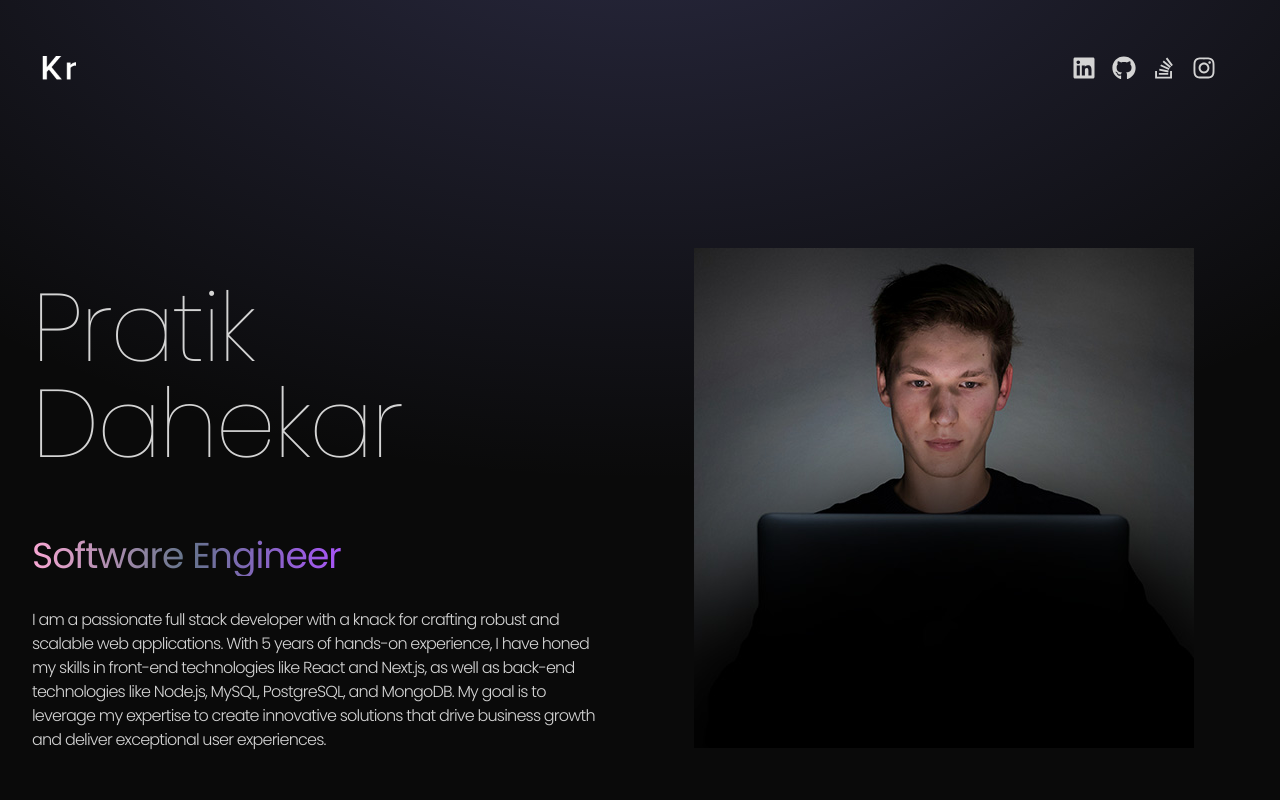
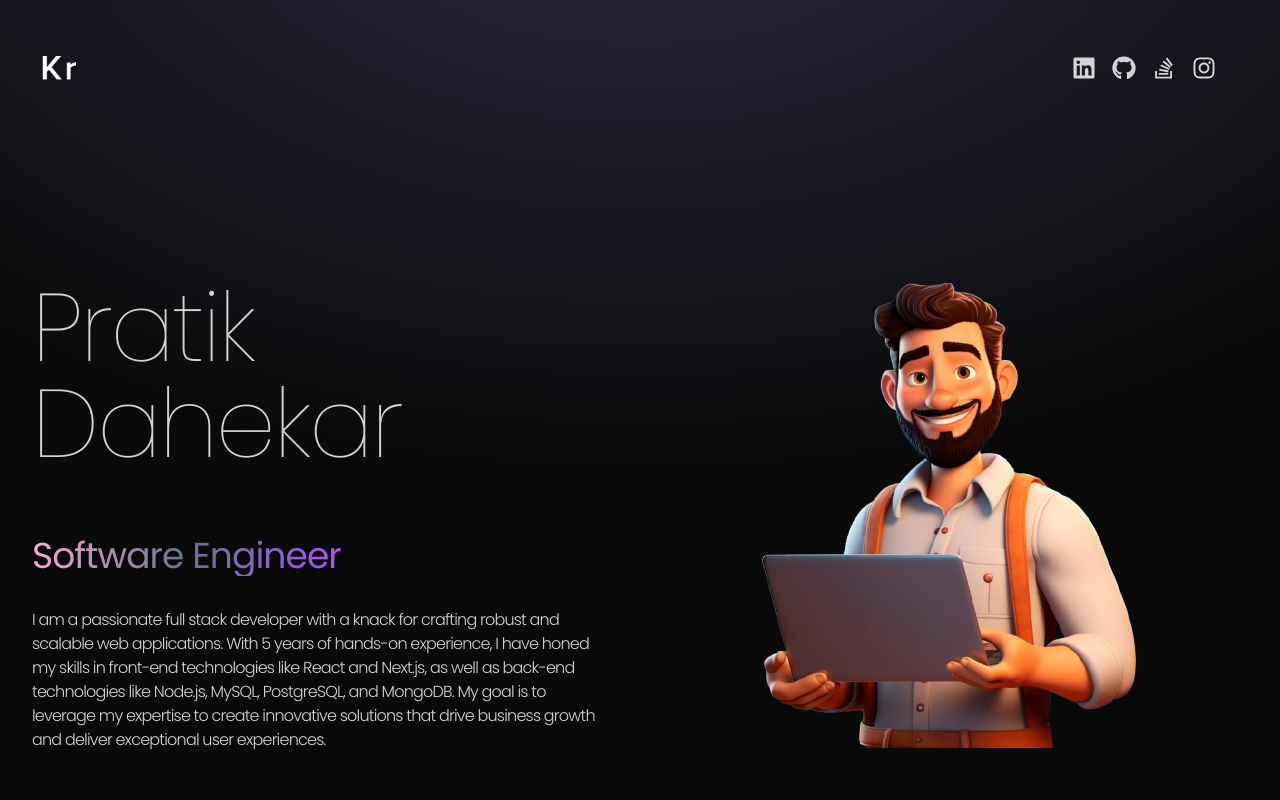
Before and after one commit to Pratik1031/Portfolio, a React (Vite) app in the folder client/: page / in a window 1280 px wide. Shown: the top 800 px of the page. Built offline with nearby package versions, Linux system fonts and the light colour scheme.

Commit message:
Updated Hero Section And Added ICON-Developer

```diff
--- a/client/src/components/Hero.jsx
+++ b/client/src/components/Hero.jsx
@@ -1,5 +1,5 @@
 import { HERO_CONTENT } from "../constants";
-import profile_pic from "../assets/kevinRushProfile.jpg";
+import profile_pic from "../assets/developer.png";
 const Hero = () => {
   return (
     <div className="border-b border-neutral-900 pb-4 lg:mb-35">
@@ -19,7 +19,11 @@ const Hero = () => {
         </div>
         <div className="w-full lg:w-1/2 lg:p-8">
           <div className="flex justify-center">
-            <img src={profile_pic} alt="Pratik Dahekar" />
+            <img
+              className="rounded-xl"
+              src={profile_pic}
+              alt="Pratik Dahekar"
+            />
           </div>
         </div>
       </div>
```
Also changed, not shown: client/src/assets/developer.png (added).
